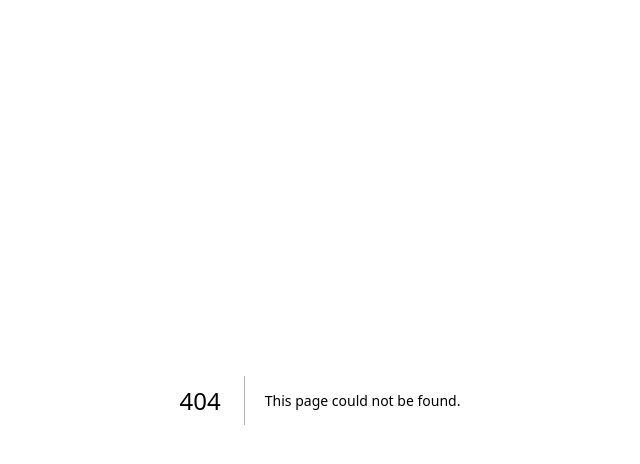
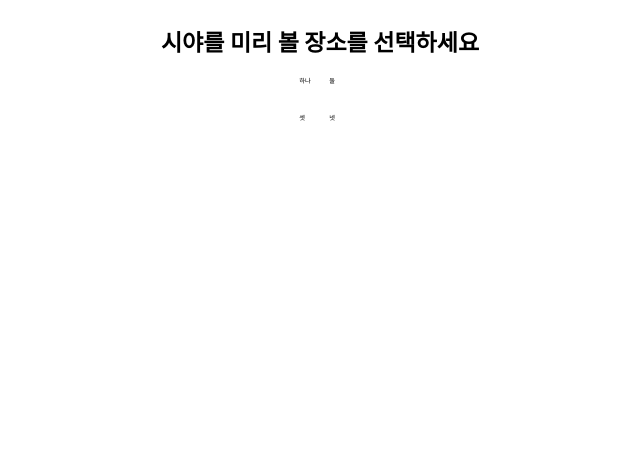
Before and after one commit to ConcertPreviews/see-saw-web, a Next.js app: page /select-place in a window 1280 px wide. Before the commit this address had no page. Shown: the top 464 px of the page, without its empty margins (320-960 px from the left). Built offline with nearby package versions, Linux system fonts and the light colour scheme.

Commit message:
feat : 기본 구조 세팅

```diff
--- /dev/null
+++ b/src/app/select-place/page.tsx
@@ -0,0 +1,49 @@
+'use client';
+
+import styled from 'styled-components';
+
+const SelectPlacePage = () => {
+  return (
+    <SelPlaceWrapper>
+      <header>
+        <Title>시야를 미리 볼 장소를 선택하세요</Title>
+      </header>
+      <PlaceImgContainer>
+        <div>하나</div>
+        <div>둘</div>
+        <div>셋</div>
+        <div>넷</div>
+      </PlaceImgContainer>
+    </SelPlaceWrapper>
+  );
+};
+
+export default SelectPlacePage;
+
+const SelPlaceWrapper = styled.section`
+  display: flex;
+  flex-direction: column;
+  gap: 3.3rem;
+
+  align-items: center;
+  margin-top: 4.2rem;
+`;
+
+const Title = styled.h1`
+  color: #000;
+
+  font-size: 2.3rem;
+  font-style: normal;
+  font-weight: 600;
+  line-height: 0.3rem;
+`;
+
+const PlaceImgContainer = styled.article`
+  display: grid;
+  grid-template-columns: repeat(2, 1fr);
+  gap: 1.83rem;
+  margin: auto;
+  & > div {
+    margin-bottom: 1.27rem;
+  }
+`;
```
